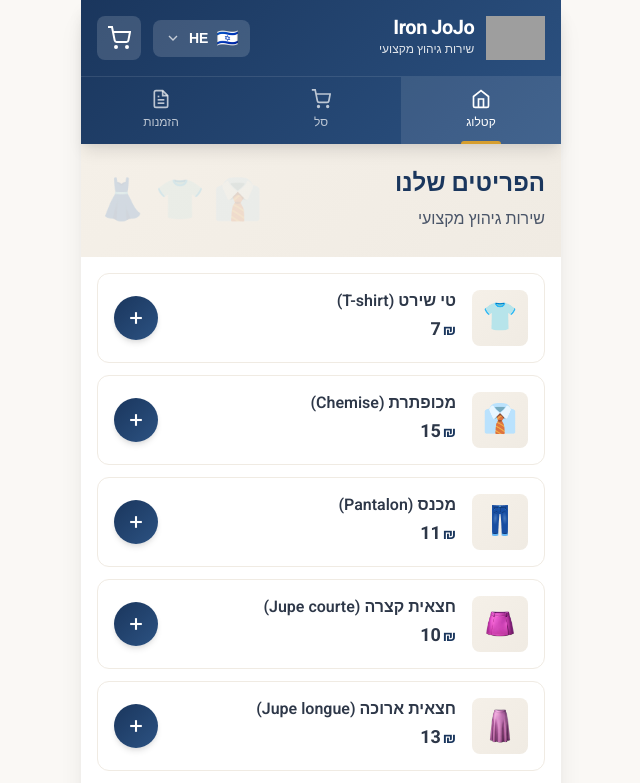
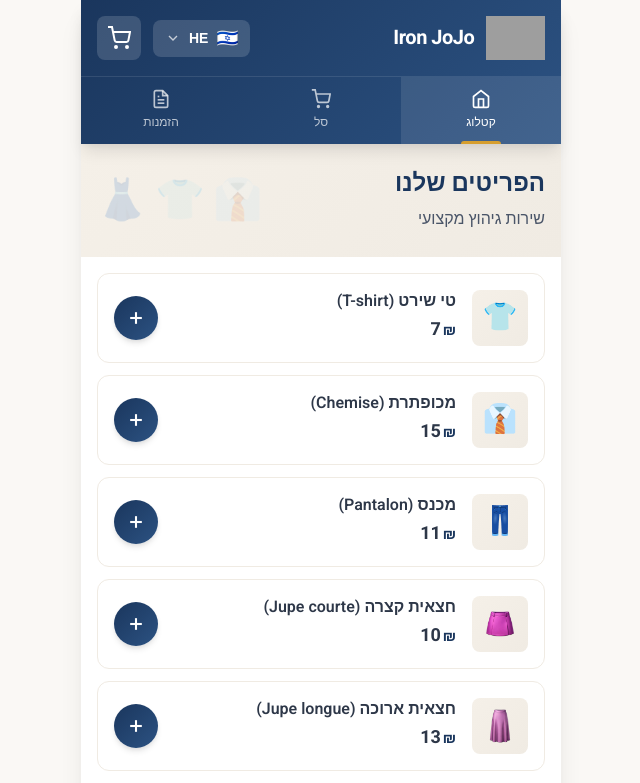
Before and after one commit to yossefillospro-jpg/ironing-pwa, a React (Vite) app: page / in a window 1280 px wide. Shown: the top 783 px of the page, without its empty margins (319-959 px from the left). Built offline with nearby package versions, Linux system fonts and the light colour scheme; grey boxes are pictures that could not be loaded.

Commit message:
Update Header.jsx

```diff
--- a/src/components/Header.jsx
+++ b/src/components/Header.jsx
@@ -24,7 +24,6 @@ function Header() {
 
   <div className="brand-text">
     <span className="brand-name">{t('appName')}</span>
-    <span className="brand-tagline">{t('appTagline')}</span>
   </div>
 </Link>
 
```
